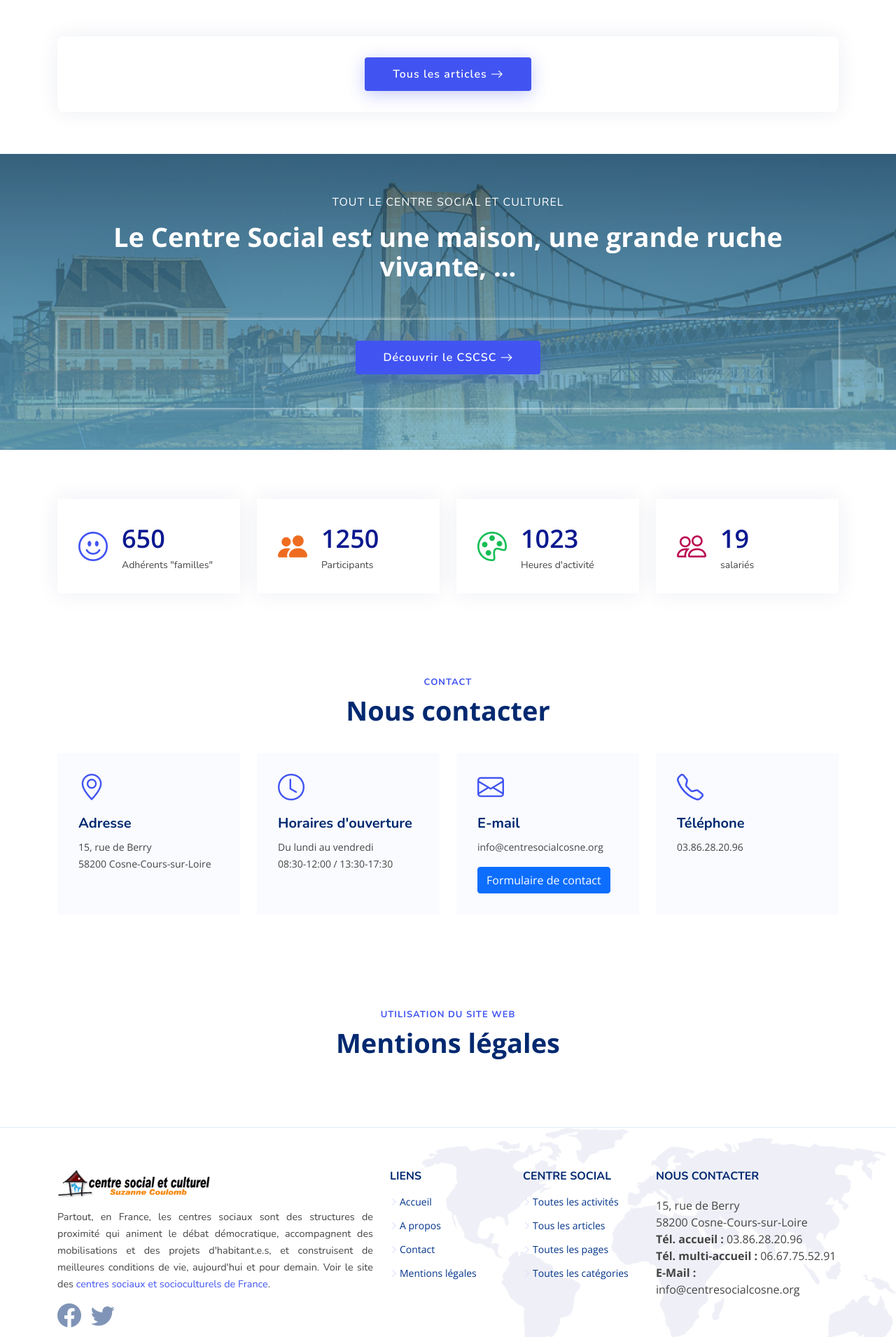
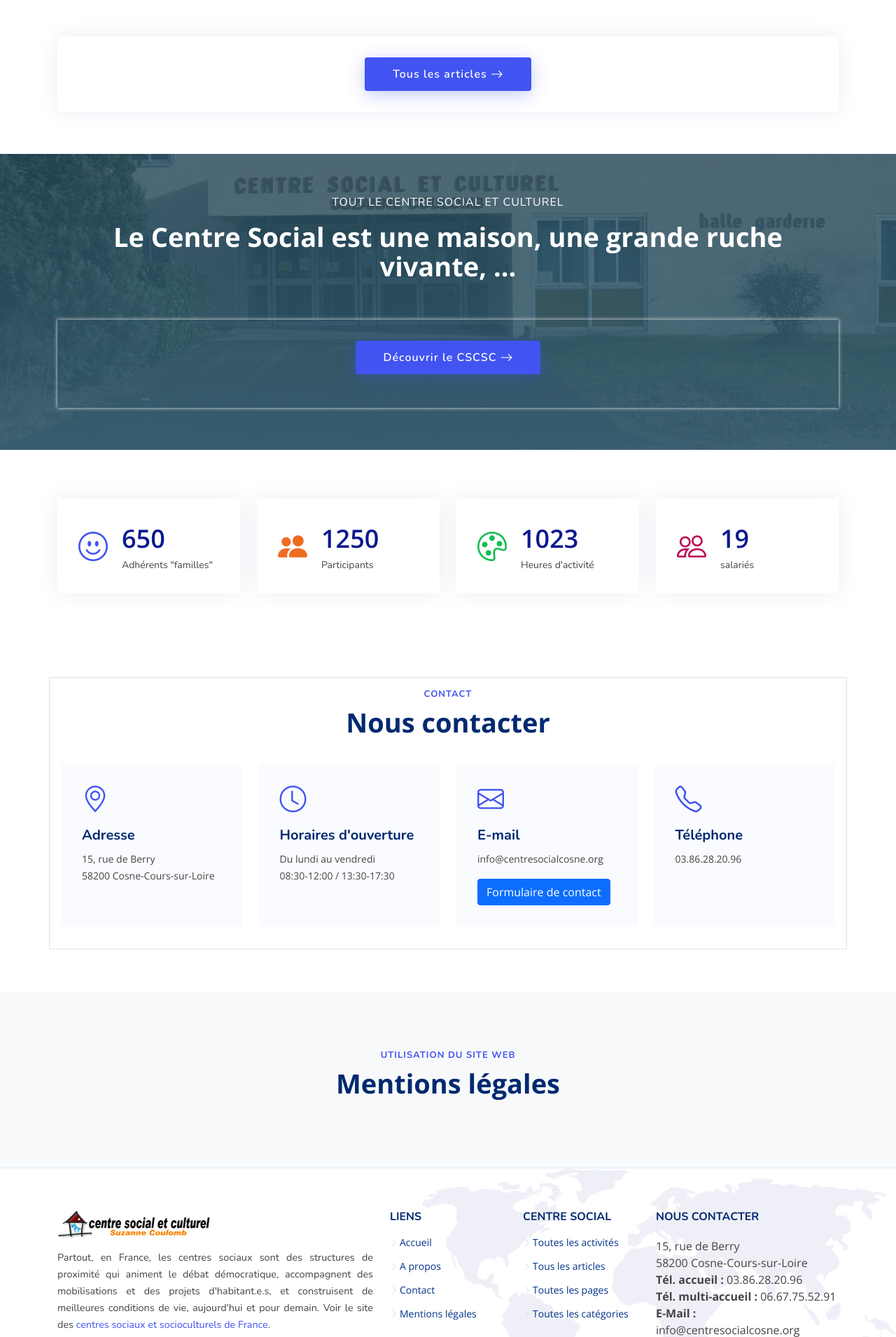
Before and after one commit to citizenz7/centresocialcosne, a Symfony app: template templates/home/index.html.twig in a window 1280 px wide. Shown: the part 483-2394 px from the top of the page at 70% size. Run offline with Twig, Linux system fonts and the light colour scheme; the template is opened without the code that fills it, so the values that code supplies are empty; some libraries are stand-ins or nearby versions.

Commit message:
fixes templates

```diff
--- a/public/css/style.css
+++ b/public/css/style.css
@@ -650,7 +650,7 @@
 # Pages - Values
 --------------------------------------------------------------*/
 .pages {
-  background: linear-gradient(rgba(35, 74, 92, 0.8), rgba(103, 176, 209, 0.8)), url(../img/values1.jpg) fixed center center;
+  background: linear-gradient(rgba(35, 74, 92, 0.8), rgba(55, 96, 116, 0.9)), url(../img/hero-img.png) fixed center center;
   background-size: cover;
   padding: 60px 0;
 }
--- a/templates/home/index.html.twig
+++ b/templates/home/index.html.twig
@@ -295,7 +295,7 @@
     <!-- ======= Contact Section ======= -->
     <section id="contact" class="contact">
 
-        <div class="container" data-aos="fade-up">
+        <div class="container border p-3" data-aos="fade-up">
 
             <header class="section-header">
                 <h2>Contact</h2>
@@ -340,9 +340,9 @@
     </section><!-- End Contact Section -->
 
     <!-- ======= Mentions légales Section ======= -->
-    <section id="mentions" class="clients">
+    <section id="mentions" class="clients bg-light">
 
-        <div class="container" data-aos="fade-up">
+        <div class="container pt-4" data-aos="fade-up">
 
             <header class="section-header">
                 <h2>Utilisation du site web</h2>
```
